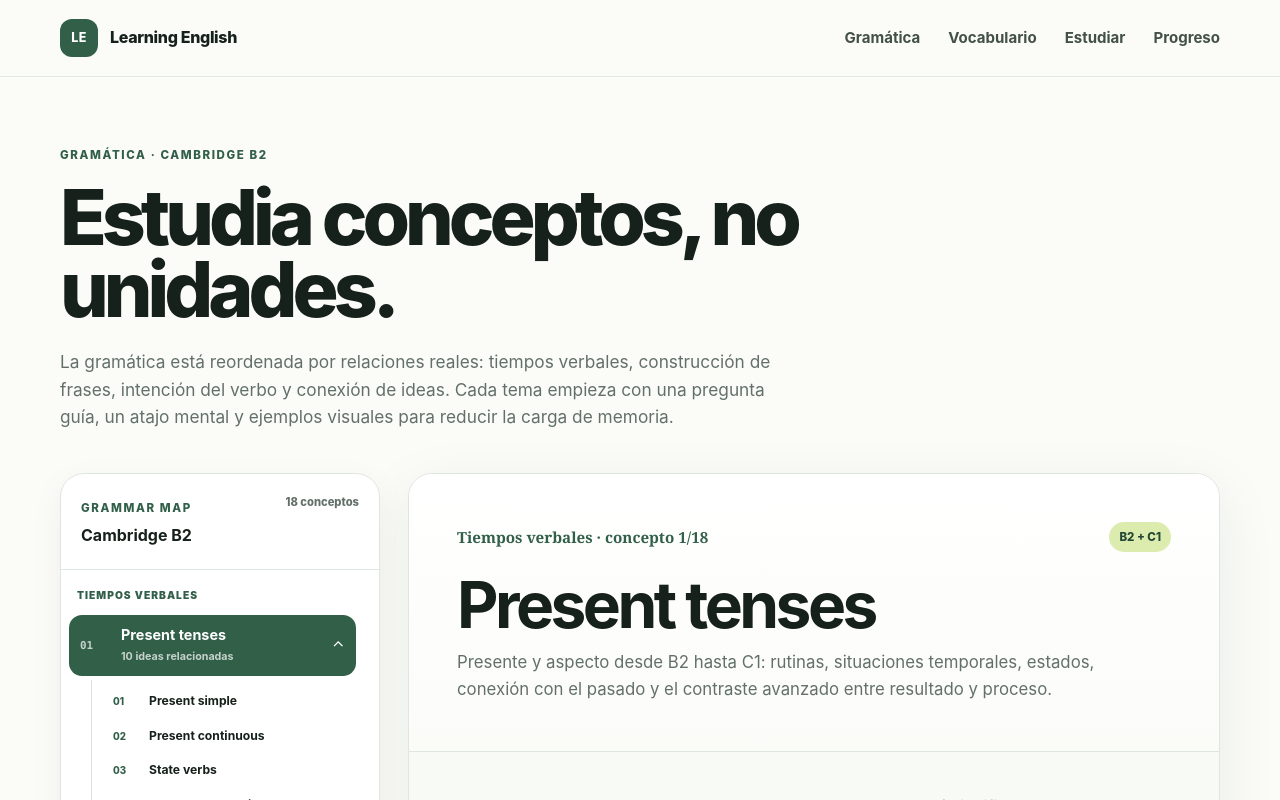
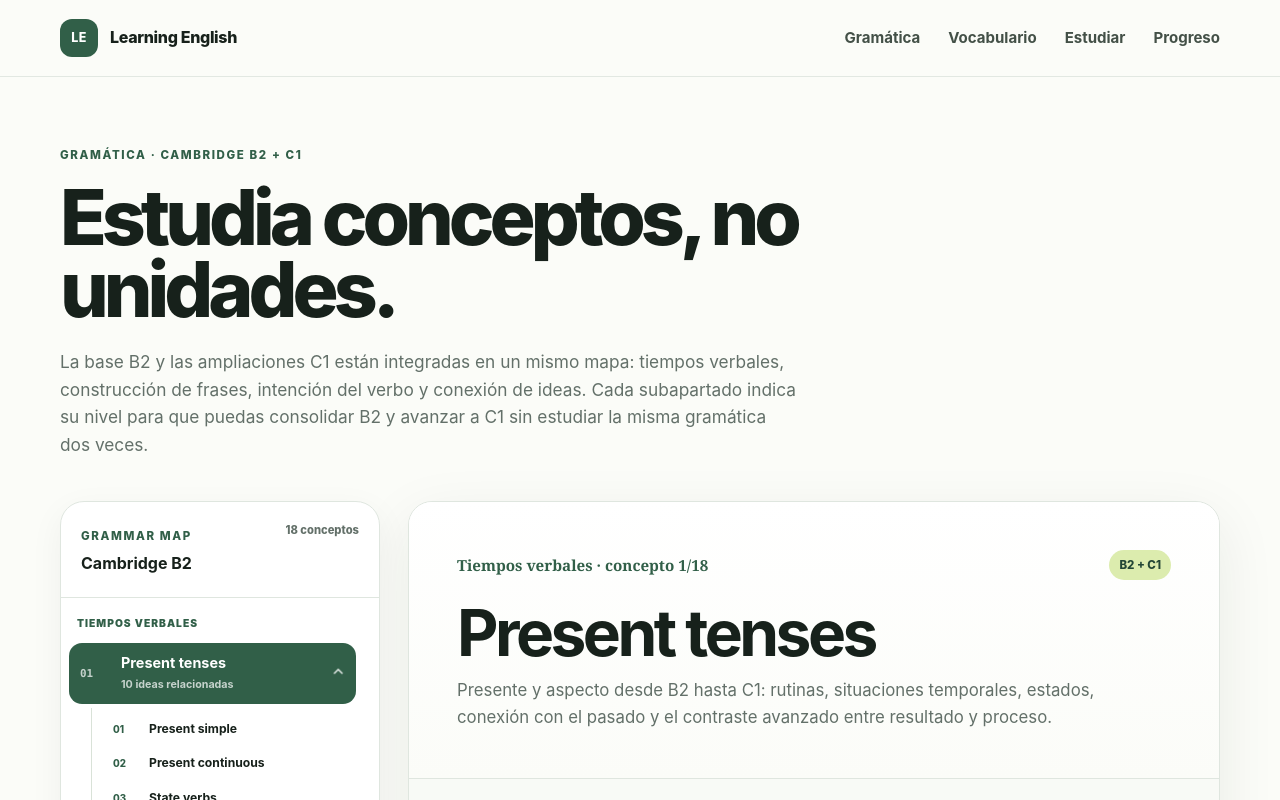
Before and after one commit to susinodevelop/learningenglish, a Next.js app: page /grammar in a window 1280 px wide. Shown: the top 800 px of the page. Built offline with nearby package versions, Linux system fonts and the light colour scheme.

Commit message:
feat: present grammar as B2 and C1

```diff
--- a/app/grammar/page.tsx
+++ b/app/grammar/page.tsx
@@ -3,20 +3,20 @@ import { GrammarConceptBrowser } from "@/components/grammar/grammar-concept-brow
 import { grammarConcepts } from "@/lib/grammar";
 
 export const metadata: Metadata = {
-  title: "Gramática B2 por conceptos",
-  description: "Gramática Cambridge B2 reorganizada por conceptos relacionados, con mapas visuales, ejemplos, lógica, traps y práctica activa.",
+  title: "Gramática Cambridge B2 + C1 por conceptos",
+  description: "Gramática Cambridge B2 y C1 integrada por conceptos relacionados, con explicaciones, estructuras, ejemplos, traps y práctica activa.",
 };
 
 export default function GrammarPage() {
   return (
     <div className="shell page-shell">
       <header className="page-header grammar-page-header">
-        <span className="eyebrow">Gramática · Cambridge B2</span>
+        <span className="eyebrow">Gramática · Cambridge B2 + C1</span>
         <h1>Estudia conceptos, no unidades.</h1>
         <p>
-          La gramática está reordenada por relaciones reales: tiempos verbales, construcción de frases,
-          intención del verbo y conexión de ideas. Cada tema empieza con una pregunta guía, un atajo mental
-          y ejemplos visuales para reducir la carga de memoria.
+          La base B2 y las ampliaciones C1 están integradas en un mismo mapa: tiempos verbales,
+          construcción de frases, intención del verbo y conexión de ideas. Cada subapartado indica
+          su nivel para que puedas consolidar B2 y avanzar a C1 sin estudiar la misma gramática dos veces.
         </p>
       </header>
 
```
